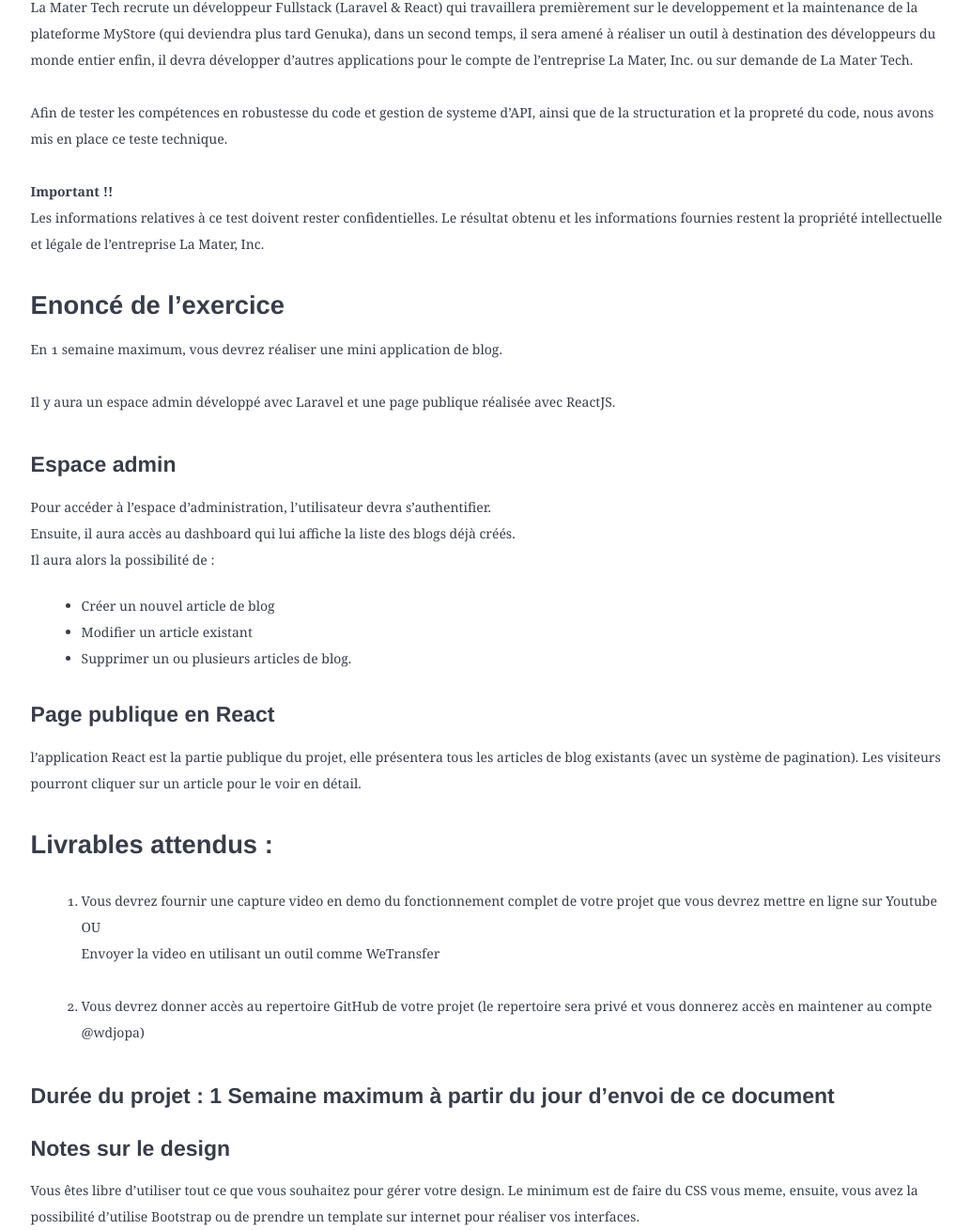
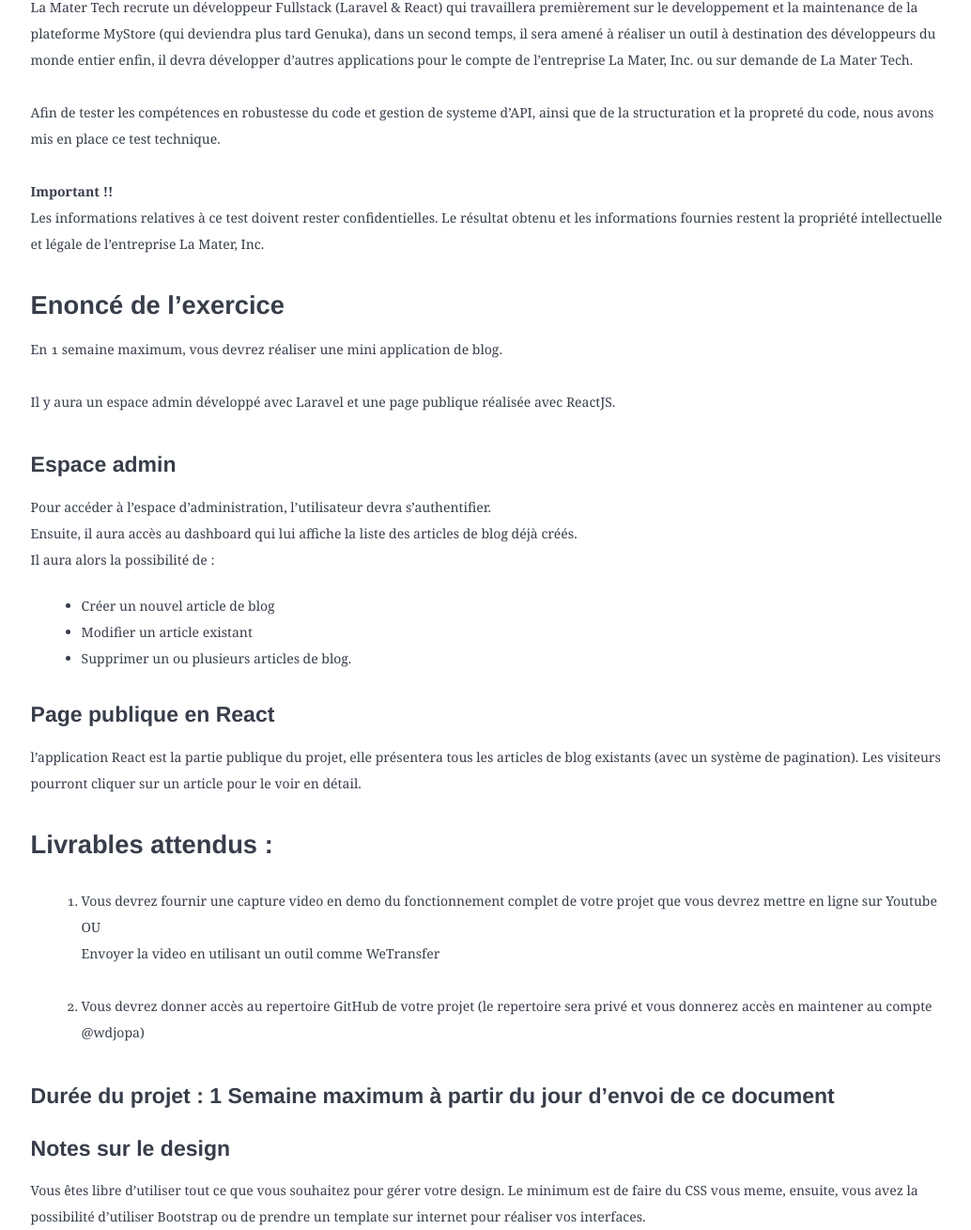
Before and after one commit to wdjopa/test_laravel, a plain HTML site: page index.html in a window 1280 px wide. Shown: the part 153-1462 px from the top of the page at 94% size, without its empty margins (121-1155 px from the left). Drawn offline with nearby package versions, Linux system fonts and the light colour scheme.

Commit message:
Update index.html

```diff
--- a/index.html
+++ b/index.html
@@ -2,7 +2,7 @@
 <h1 class="code-line" data-line-start=0 data-line-end=1><a id="Developpeur_Laravel__React_0"></a>Developpeur Laravel &amp; React</h1>
 <h2 class="code-line" data-line-start=2 data-line-end=3><a id="Notice_dinformation_2"></a>Notice d’information</h2>
 <p class="has-line-data" data-line-start="4" data-line-end="5">La Mater Tech recrute un développeur Fullstack (Laravel &amp; React) qui travaillera premièrement sur le developpement et la maintenance de la plateforme MyStore (qui deviendra plus tard Genuka), dans un second temps, il sera amené à réaliser un outil à destination des développeurs du monde entier enfin, il devra développer d’autres applications pour le compte de l’entreprise La Mater, Inc. ou sur demande de La Mater Tech.</p>
-<p class="has-line-data" data-line-start="6" data-line-end="7">Afin de tester les compétences en robustesse du code et gestion de systeme d’API, ainsi que de la structuration et la propreté du code, nous avons mis en place ce teste technique.</p>
+<p class="has-line-data" data-line-start="6" data-line-end="7">Afin de tester les compétences en robustesse du code et gestion de systeme d’API, ainsi que de la structuration et la propreté du code, nous avons mis en place ce test technique.</p>
 <p class="has-line-data" data-line-start="8" data-line-end="10"><strong>Important !!</strong><br>
 Les informations relatives à ce test doivent rester confidentielles. Le résultat obtenu et les informations fournies restent la propriété intellectuelle et légale de l’entreprise La Mater, Inc.</p>
 <h2 class="code-line" data-line-start=11 data-line-end=12><a id="Enonc_de_lexercice_11"></a>Enoncé de l’exercice</h2>
@@ -10,7 +10,7 @@ Les informations relatives à ce test doivent rester confidentielles. Le résult
 <p class="has-line-data" data-line-start="15" data-line-end="16">Il y aura un espace admin développé avec Laravel et une page publique réalisée avec ReactJS.</p>
 <h3 class="code-line" data-line-start=17 data-line-end=18><a id="Espace_admin_17"></a>Espace admin</h3>
 <p class="has-line-data" data-line-start="19" data-line-end="22">Pour accéder à l’espace d’administration, l’utilisateur devra s’authentifier.<br>
-Ensuite, il aura accès au dashboard qui lui affiche la liste des blogs déjà créés.<br>
+Ensuite, il aura accès au dashboard qui lui affiche la liste des articles de blog déjà créés.<br>
 Il aura alors la possibilité de :</p>
 <ul>
 <li class="has-line-data" data-line-start="22" data-line-end="23">Créer un nouvel article de blog</li>
@@ -32,5 +32,5 @@ Envoyer la video en utilisant un outil comme WeTransfer</p>
 </ol>
 <h3 class="code-line" data-line-start=39 data-line-end=40><a id="Dure_du_projet__1_Semaine_maximum__partir_du_jour_denvoi_de_ce_document_39"></a>Durée du projet : 1 Semaine maximum à partir du jour d’envoi de ce document</h3>
 <h3 class="code-line" data-line-start=42 data-line-end=43><a id="Notes_sur_le_design_42"></a>Notes sur le design</h3>
-<p class="has-line-data" data-line-start="43" data-line-end="44">Vous êtes libre d’utiliser tout ce que vous souhaitez pour gérer votre design. Le minimum est de faire du CSS vous meme, ensuite, vous avez la possibilité d’utilise Bootstrap ou de prendre un template sur internet pour réaliser vos interfaces.</p>
+<p class="has-line-data" data-line-start="43" data-line-end="44">Vous êtes libre d’utiliser tout ce que vous souhaitez pour gérer votre design. Le minimum est de faire du CSS vous meme, ensuite, vous avez la possibilité d’utiliser Bootstrap ou de prendre un template sur internet pour réaliser vos interfaces.</p>
 </body></html>
```
